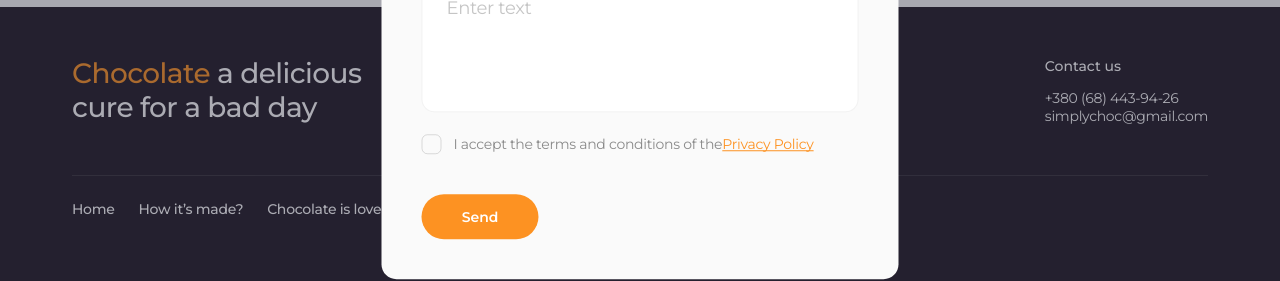
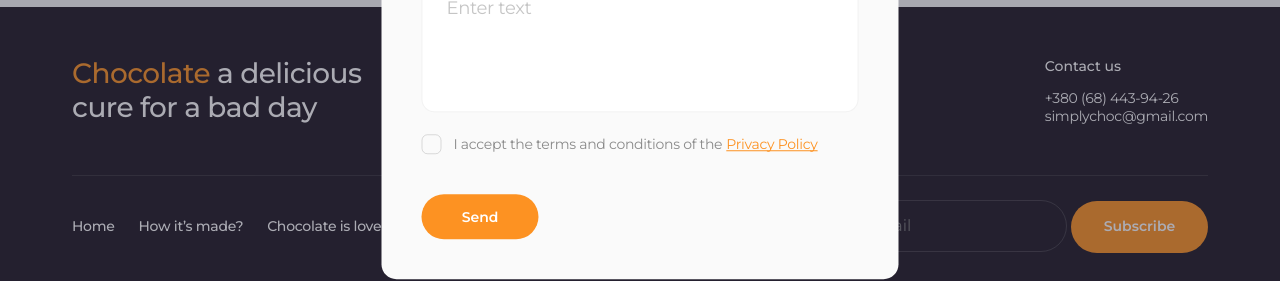
Before and after one commit to Lu1bota/additional-task-hw-05, a plain HTML site: page index.html in a window 1280 px wide. Both pictures are taken after a click on the button "Leave a review". Shown: the part 2871-3152 px from the top of the page. Drawn offline with nearby package versions, Linux system fonts and the light colour scheme.

Commit message:
done cw5

```diff
--- a/css/styles.css
+++ b/css/styles.css
@@ -124,6 +124,7 @@ fieldset {
     line-height: 1.11;
     letter-spacing: -0.03em;
     color: #111;
+    margin-right: 4px;
 }
 
 .header-icon-chocolate {
@@ -896,7 +897,6 @@ fieldset {
     font-weight: 500;
     font-size: 14px;
     line-height: 1.29;
-    /* text-align: center; */
     color: #fff;
     padding-top: 50px;
 }
@@ -927,7 +927,6 @@ fieldset {
 .footer-list {
     display: flex;
     gap: 24px;
-    margin-top: 24px;
     padding-bottom: 86px;
 }
 
@@ -942,6 +941,52 @@ fieldset {
 
 .footer-list-item-link:hover,
 .footer-list-item-link:focus {
+    color: #fd9222;
+}
+
+.container-footer-list {
+    display: flex;
+    align-items: baseline;
+    justify-content: space-between;
+    margin-top: 24px;
+}
+
+.container-footer-form {
+    display: flex;
+    gap: 8px;
+}
+
+.footer-form-input {
+    border: 1.50px solid rgba(255, 255, 255, 0.15);
+    border-radius: 30px;
+    padding: 13px 24px;
+    width: 313px;
+    height: 52px;
+    outline: none;
+    background-color: transparent;
+    color: #fff;
+    transition: border 250ms cubic-bezier(0.4, 0, 0.2, 1);
+}
+
+.footer-form-input:focus {
+    border-color: #fd9222;
+}
+
+.footer-form-btn {
+    border-radius: 100px;
+    width: 137px;
+    height: 52px;
+    background-color: #fd9222;
+    border: none;
+    font-weight: 600;
+    font-size: 14px;
+    color: #fff;
+    transition: color 250ms cubic-bezier(0.4, 0, 0.2, 1), background-color 250ms cubic-bezier(0.4, 0, 0.2, 1);
+}
+
+.footer-form-btn:hover,
+.footer-form-btn:focus {
+    background-color: #fcf1e0;
     color: #fd9222;
 }
 
@@ -1136,6 +1181,7 @@ fieldset {
 .checkbox-link {
     text-decoration: underline;
     text-decoration-skip-ink: none;
+    margin-left: 4px;
 }
 
 .modal-btn-send {
--- a/index.html
+++ b/index.html
@@ -599,33 +599,6 @@
           <div class="container-footer-nav">
             <nav class="footer-nav">
               <address class="footer-address">
-                <!-- Social networks
-            <a
-              class="footer-address-link"
-              href="https://uk-ua.facebook.com/"
-              target="_blank"
-            >
-              <img src="./images/facebook.jpg" alt="facebook logo" width="40" />
-            </a>
-            <a
-              class="footer-address-link"
-              href="https://www.instagram.com/"
-              target="_blank"
-            >
-              <img
-                src="./images/instagram.jpg"
-                alt="instagram logo"
-                width="40"
-              />
-            </a>
-            <a
-              class="footer-address-link"
-              href="https://x.com/?lang=ru"
-              target="_blank"
-            >
-              <img src="./images/twitter.jpg" alt="twitter logo" width="40" />
-            </a> -->
-
                 <p class="footer-address-text">Contact us</p>
                 <a
                   class="footer-address-link-tel-email"
@@ -641,6 +614,8 @@
             </nav>
           </div>
         </div>
+        <div class="container-footer-list">
+          <!-- <div class="container-footer-list-help"> -->
           <ul class="footer-list">
             <li class="footer-list-item">
               <a class="footer-list-item-link" href="./index.html">Home</a>
@@ -656,7 +631,24 @@
               >
             </li>
           </ul>
-        <!-- </nav> -->
+          <!-- </div> -->
+          <div class="container-footer-form">
+            <form>
+              <label
+                for="user-email"
+                class="footer-form-label visually-hidden"
+              ></label>
+              <input
+                type="email"
+                name="user-email"
+                id="user-email"
+                class="footer-form-input"
+                placeholder="Enter your email"
+              />
+              <button type="submit" class="footer-form-btn">Subscribe</button>
+            </form>
+          </div>
+        </div>
       </div>
     </footer>
     <div class="backdrop" data-modal>
```
Lines whose indentation alone changed are shown as unchanged.
